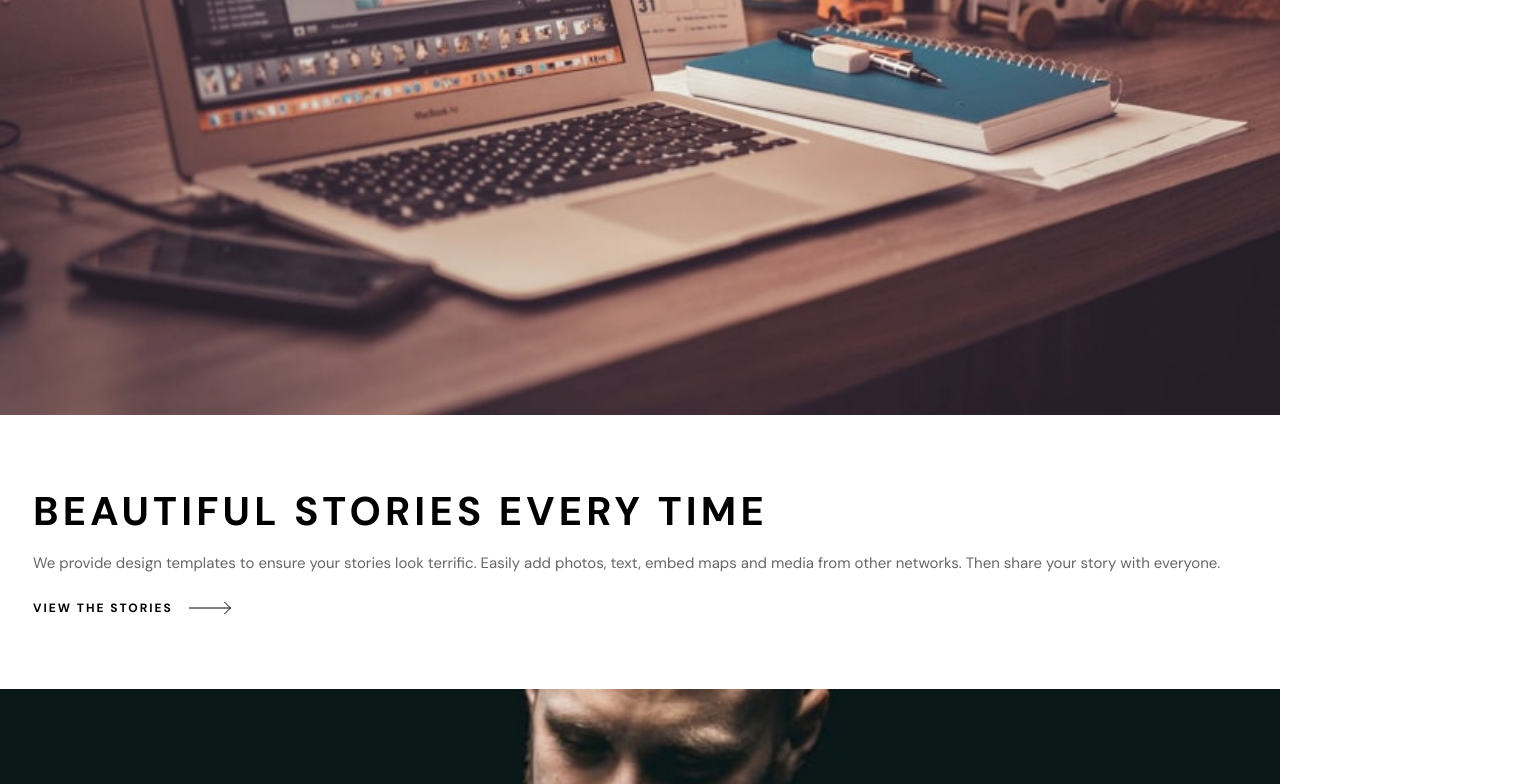
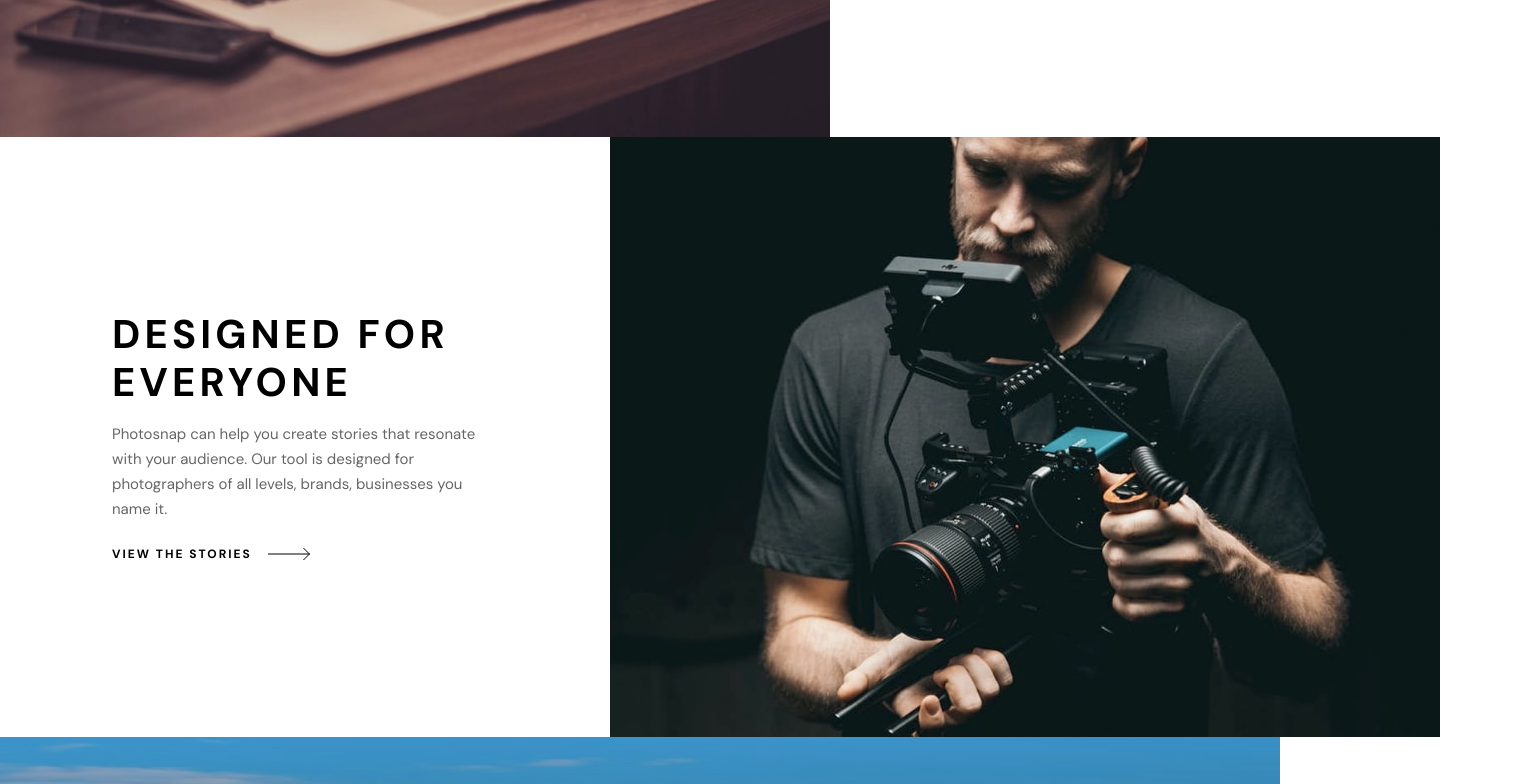
Before and after one commit to sophia-see/photosnap, a Next.js app: page / in a window 1280 px wide. Shown: the part 1260-2044 px from the top of the page, 1525 px wide, since content can reach past the window. Built offline with nearby package versions, Linux system fonts and the light colour scheme.

Commit message:
responsive about

```diff
--- a/components/SectionDescription.tsx
+++ b/components/SectionDescription.tsx
@@ -7,7 +7,7 @@ interface SectionDescriptionProps {
 
 export default function SectionDescription({text, className}: SectionDescriptionProps) {
   return (
-    <div className={`text-[15px] leading-[25px] opacity-60 ${className || ""}`}>
+    <div className={`w-full text-[15px] leading-[25px] opacity-60 ${className || ""}`}>
       {text}
     </div>
   )
--- a/components/SectionTitle.tsx
+++ b/components/SectionTitle.tsx
@@ -9,6 +9,7 @@ export default function SectionTitle({text, className}: SectionTitleProps) {
   return (
     <div
       className={`
+        w-full
         uppercase
         font-bold
         text-[32px] md:text-[40px]
--- a/components/home/About.tsx
+++ b/components/home/About.tsx
@@ -19,7 +19,7 @@ function AboutSection ({imgSrc, imgAlt, title, description, imgFirst = true}: Fe
   return (
     <div
       className={`
-        flex flex-col
+        w-full flex flex-col md:flex-row
       `}
     >
       <Image
@@ -28,14 +28,16 @@ function AboutSection ({imgSrc, imgAlt, title, description, imgFirst = true}: Fe
         sizes='100vw'
         width={0}
         height={0}
-        className='w-full h-auto'
+        className={`w-full h-auto object-cover object-center ${imgFirst ? "order-first" : "order-last"}`}
       />
       <div
         className={`
-          w-full
+          md:order-first md:flex-shrink-0
+          w-full md:w-[495px] lg:w-[565px] xl:w-[610px]
           bg-white text-pure-black
-          py-[72px] px-[33px]
+          py-[72px] px-[33px] md:py-[173px] md:px-[54px] lg:px-[72px] xl:px-[112px]
           flex flex-col items-start
+          ${imgFirst ? "md:order-last" : "md:order-first"}
         `}
       >
         <SectionTitle
@@ -67,6 +69,7 @@ export default function About() {
         imgAlt='man holding a powerful camera'
         title='Designed for everyone'
         description="Photosnap can help you create stories that resonate with your audience.  Our tool is designed for photographers of all levels, brands, businesses you name it."
+        imgFirst={false}
       />
     </div>
   )
--- a/components/home/Hero.tsx
+++ b/components/home/Hero.tsx
@@ -30,7 +30,7 @@ export default function Hero() {
         className={`
           md:order-first md:flex-shrink-0
           relative
-          w-full md:w-[495px] lg:w-[595px] xl:w-[695px]
+          w-full md:w-[495px] lg:w-[565px] xl:w-[610px]
           bg-pure-black text-white
           py-[72px] px-[33px] md:py-[173px] md:px-[54px] lg:px-[72px] xl:px-[112px]
           flex flex-col items-start
```
